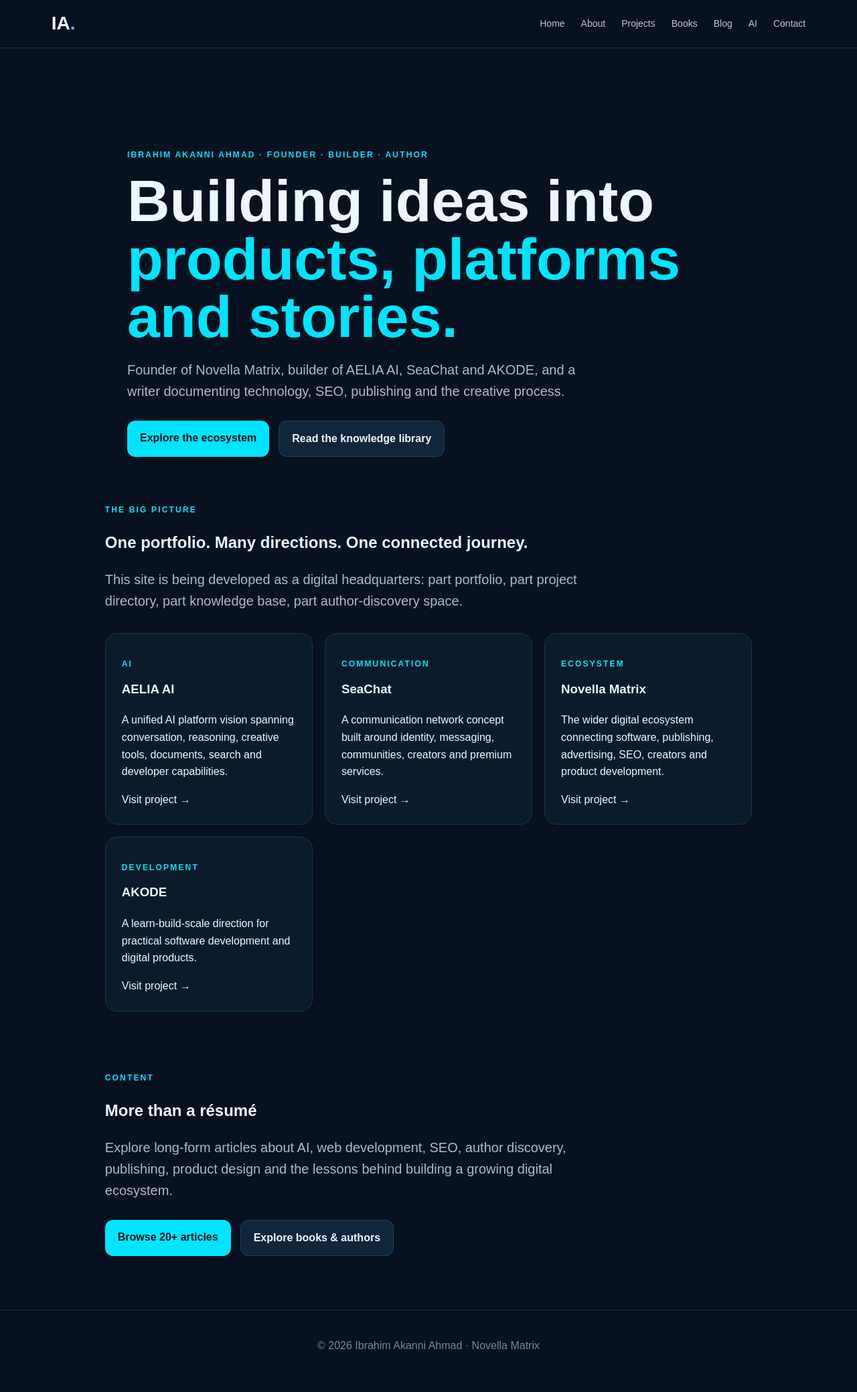
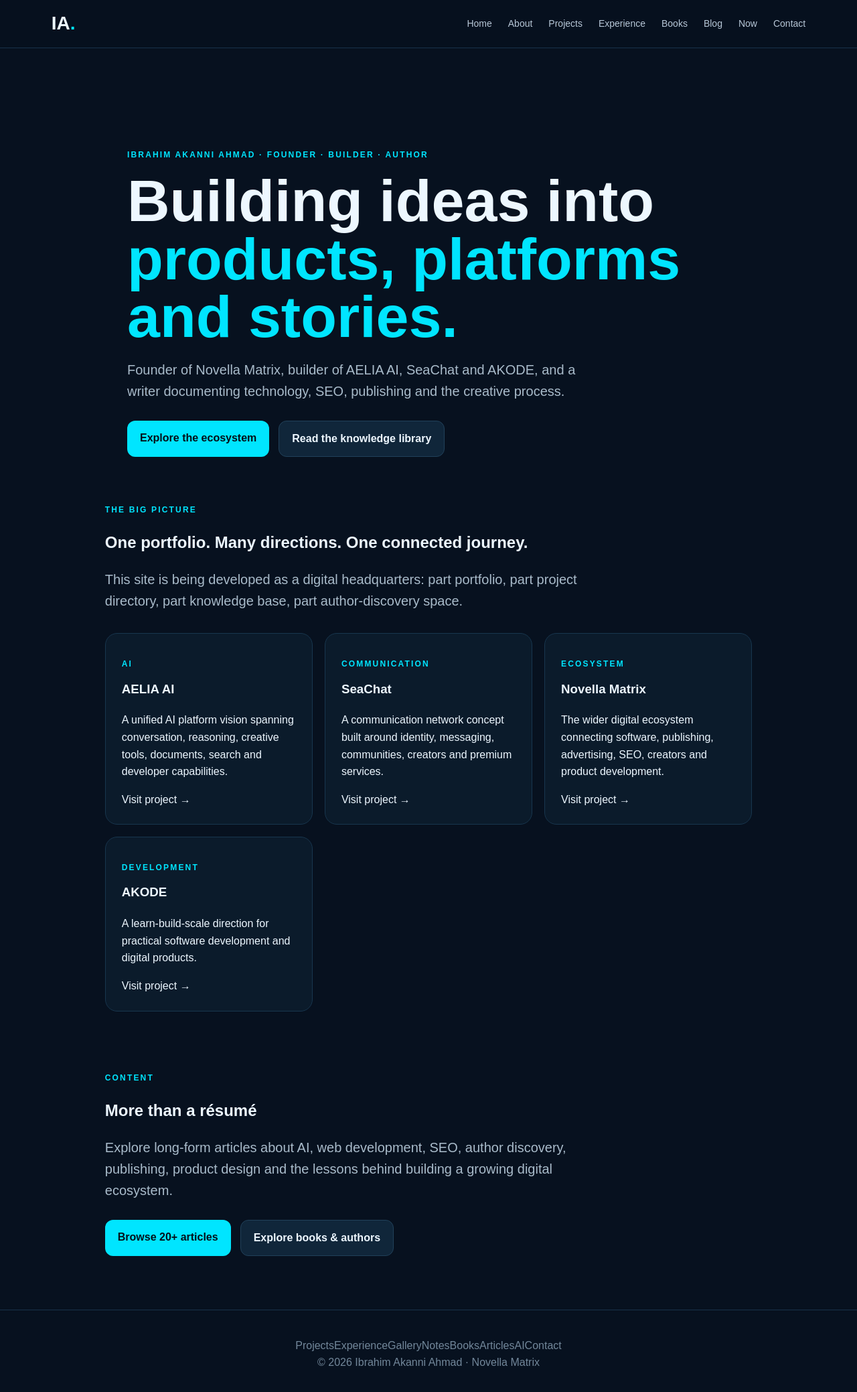
Before and after one commit to Stevebook001/Akode, a Next.js app: page / in a window 1280 px wide. Shown: the top 2078 px of the page at 67% size. Built offline with nearby package versions, Linux system fonts and the light colour scheme.

Commit message:
Expand layout.tsx for portfolio

```diff
--- a/app/layout.tsx
+++ b/app/layout.tsx
@@ -4,11 +4,11 @@ import "./globals.css";
 
 export const metadata: Metadata = {
   title: "Ibrahim Akanni Ahmad | Founder, Developer & Author",
-  description: "Official website of Ibrahim Akanni Ahmad — founder of Novella Matrix, builder of AELIA AI, SeaChat and AKODE, and published multigenre author.",
+  description: "The digital headquarters of Ibrahim Akanni Ahmad — founder, builder, author and creator of a growing technology, publishing and AI ecosystem.",
   metadataBase: new URL("https://ibrahimahmad.vercel.app"),
   openGraph: {
     title: "Ibrahim Akanni Ahmad",
-    description: "Founder, developer, AI builder and published multigenre author.",
+    description: "Founder, developer, AI builder, publisher and author.",
     type: "website",
   },
 };
@@ -21,11 +21,18 @@ export default function RootLayout({ children }: { children: React.ReactNode })
           <a className="brand" href="/">IA<span>.</span></a>
           <nav>
             <a href="/">Home</a><a href="/about">About</a><a href="/projects">Projects</a>
-            <a href="/books">Books</a><a href="/blog">Blog</a><a href="/ai">AI</a><a href="/contact">Contact</a>
+            <a href="/experience">Experience</a><a href="/books">Books</a><a href="/blog">Blog</a>
+            <a href="/now">Now</a><a href="/contact">Contact</a>
           </nav>
         </header>
         {children}
-        <footer>© {new Date().getFullYear()} Ibrahim Akanni Ahmad · Novella Matrix</footer>
+        <footer>
+          <div className="footer-links">
+            <a href="/projects">Projects</a><a href="/experience">Experience</a><a href="/gallery">Gallery</a>
+            <a href="/notes">Notes</a><a href="/books">Books</a><a href="/blog">Articles</a><a href="/ai">AI</a><a href="/contact">Contact</a>
+          </div>
+          © {new Date().getFullYear()} Ibrahim Akanni Ahmad · Novella Matrix
+        </footer>
         <Analytics />
       </body>
     </html>
```
